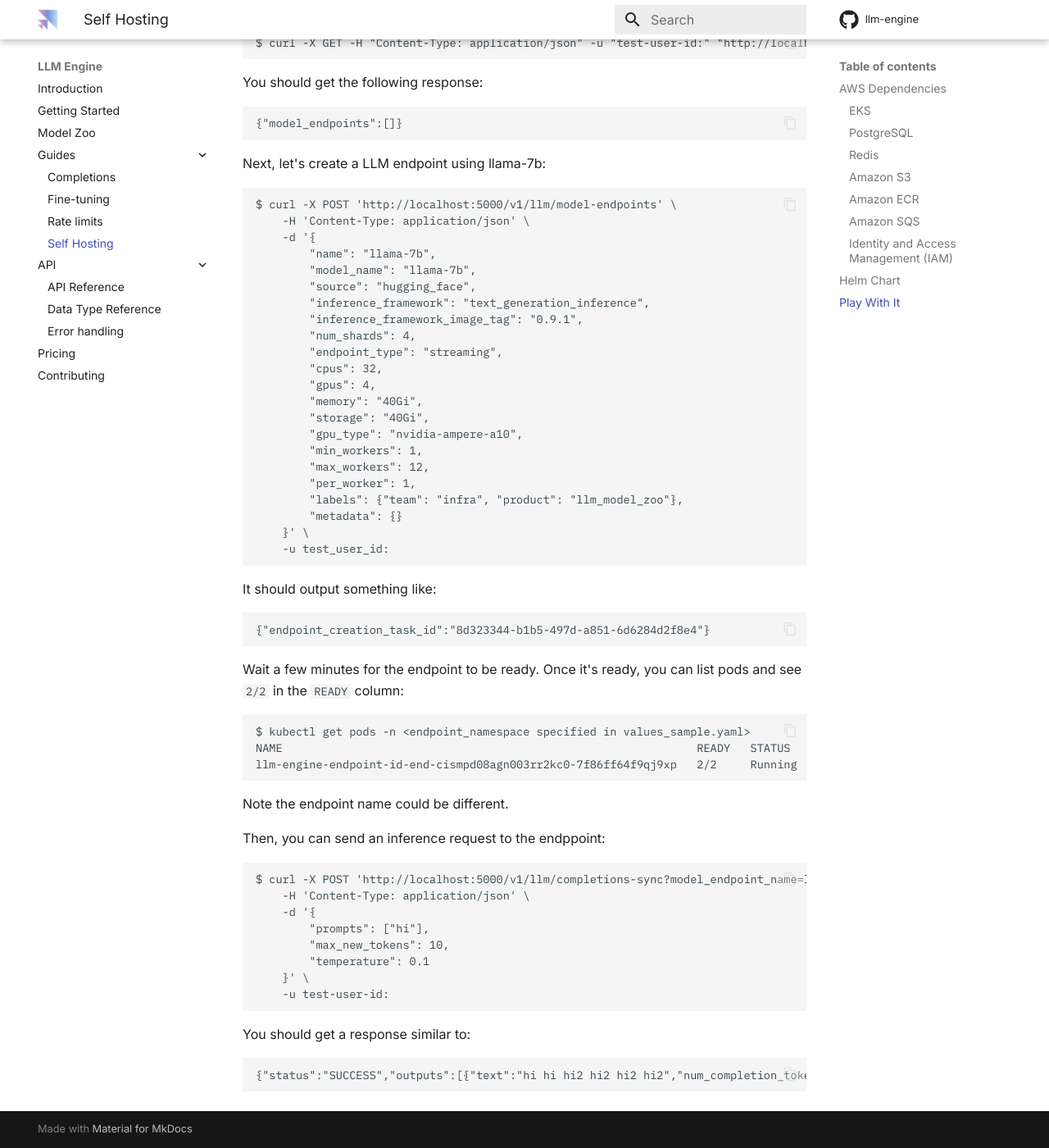
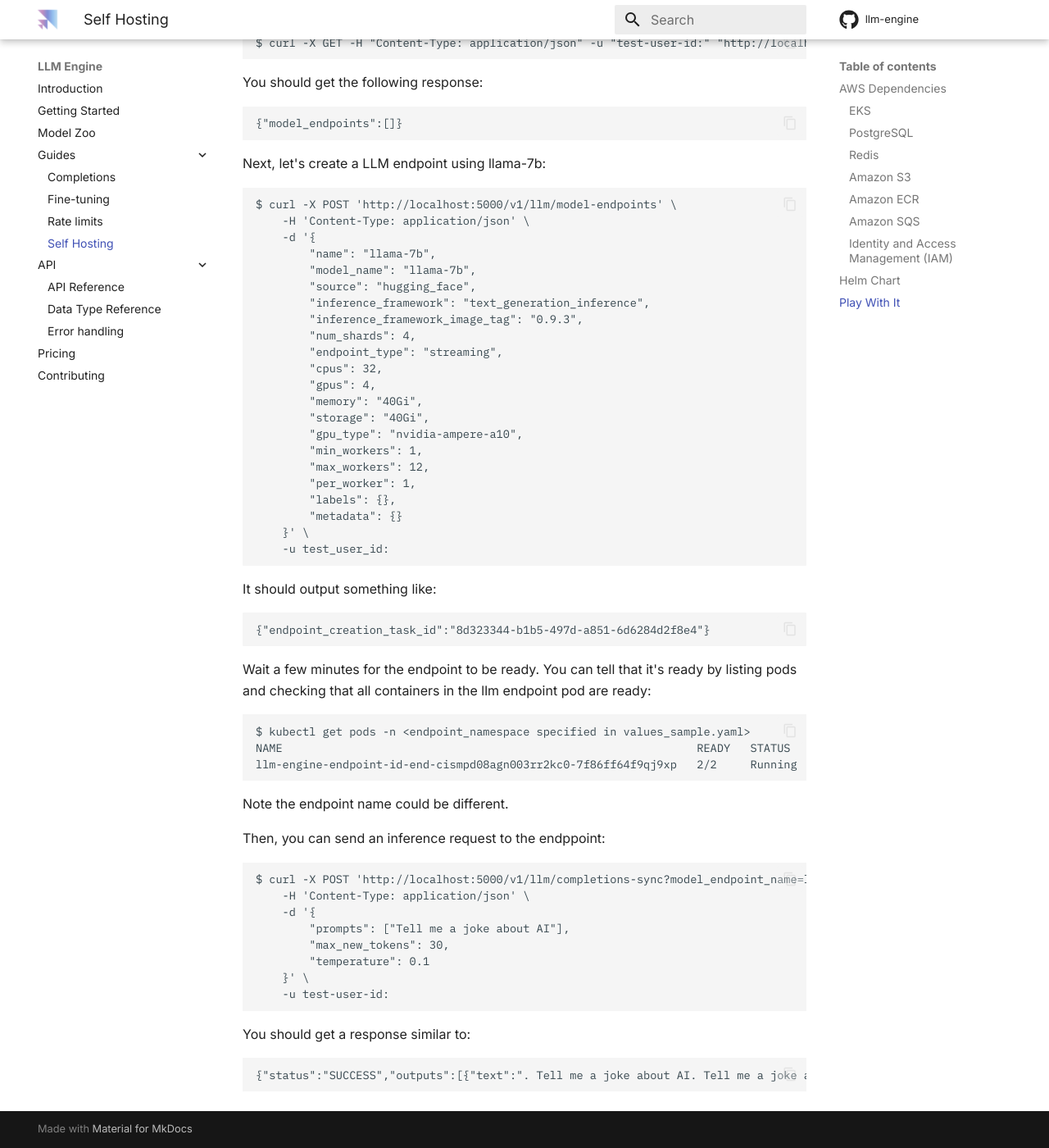
Before and after one commit to scaleapi/llm-engine, an MkDocs documentation site: the page built from docs/guides/self_hosting.md, in a window 1280 px wide and 1400 px high, scrolled down 6525 px. Shown: the whole window at 82% size. Built offline with MkDocs 1.6.1 and Material for MkDocs 9.7.7, drawn with Linux system fonts in a browser that asks for light colours; comment, search, counter and statistics services are not loaded.

Commit message:
Update doc

````diff
--- a/docs/guides/self_hosting.md
+++ b/docs/guides/self_hosting.md
@@ -155,7 +155,7 @@ $ curl -X POST 'http://localhost:5000/v1/llm/model-endpoints' \
         "model_name": "llama-7b",
         "source": "hugging_face",
         "inference_framework": "text_generation_inference",
-        "inference_framework_image_tag": "0.9.1",
+        "inference_framework_image_tag": "0.9.3",
         "num_shards": 4,
         "endpoint_type": "streaming",
         "cpus": 32,
@@ -166,7 +166,7 @@ $ curl -X POST 'http://localhost:5000/v1/llm/model-endpoints' \
         "min_workers": 1,
         "max_workers": 12,
         "per_worker": 1,
-        "labels": {"team": "infra", "product": "llm_model_zoo"},
+        "labels": {},
         "metadata": {}
     }' \
     -u test_user_id:
@@ -177,7 +177,7 @@ It should output something like:
 {"endpoint_creation_task_id":"8d323344-b1b5-497d-a851-6d6284d2f8e4"}
 ```
 
-Wait a few minutes for the endpoint to be ready. Once it's ready, you can list pods and see `2/2` in the `READY` column:
+Wait a few minutes for the endpoint to be ready. You can tell that it's ready by listing pods and checking that all containers in the llm endpoint pod are ready:
 ```
 $ kubectl get pods -n <endpoint_namespace specified in values_sample.yaml>
 NAME                                                              READY   STATUS    RESTARTS        AGE
@@ -190,8 +190,8 @@ Then, you can send an inference request to the endppoint:
 $ curl -X POST 'http://localhost:5000/v1/llm/completions-sync?model_endpoint_name=llama-7b' \
     -H 'Content-Type: application/json' \
     -d '{
-        "prompts": ["hi"],
-        "max_new_tokens": 10,
+        "prompts": ["Tell me a joke about AI"],
+        "max_new_tokens": 30,
         "temperature": 0.1
     }' \
     -u test-user-id:
@@ -199,5 +199,5 @@ $ curl -X POST 'http://localhost:5000/v1/llm/completions-sync?model_endpoint_nam
 
 You should get a response similar to:
 ```
-{"status":"SUCCESS","outputs":[{"text":"hi hi hi2 hi2 hi2 hi2","num_completion_tokens":10}],"traceback":null}
+{"status":"SUCCESS","outputs":[{"text":". Tell me a joke about AI. Tell me a joke about AI. Tell me a joke about AI. Tell me","num_completion_tokens":30}],"traceback":null}
 ```
````
